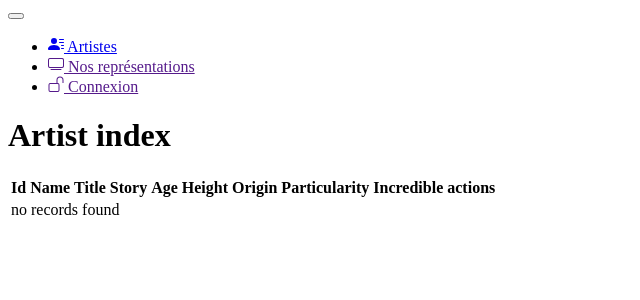
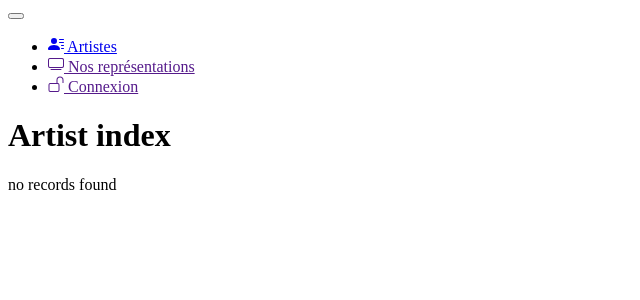
Before and after one commit to mayard689/wonderWildCircus, a Symfony app: template templates/artist/index.html.twig in a window 1280 px wide. Shown: the part 289-589 px from the top of the page, without its empty margins (0-640 px from the left). Run offline with Twig, Linux system fonts and the light colour scheme; the template is opened without the code that fills it, so the values that code supplies are empty; some libraries are stand-ins or nearby versions.

Commit message:
replace table by a serie of div in the artist index

```diff
--- a/templates/artist/index.html.twig
+++ b/templates/artist/index.html.twig
@@ -5,48 +5,30 @@
 {% block body %}
     <h1>Artist index</h1>
 
-    <table class="table">
-        <thead>
-            <tr>
-                <th>Id</th>
-                <th>Name</th>
-                <th>Title</th>
-                <th>Story</th>
-                <th>Age</th>
-                <th>Height</th>
-                <th>Origin</th>
-                <th>Particularity</th>
-                <th>Incredible</th>
-                <th>actions</th>
-            </tr>
-        </thead>
-        <tbody>
+
+
         {% for artist in artists %}
-            <tr>
-                <td>{{ artist.id }}</td>
-                <td>{{ artist.name }}</td>
-                <td>{{ artist.title }}</td>
-                <td>{{ artist.story }}</td>
-                <td>{{ artist.age }}</td>
-                <td>{{ artist.height }}</td>
-                <td>{{ artist.origin }}</td>
-                <td>{{ artist.particularity }}</td>
-                <td>{{ artist.incredible }}</td>
-                <td>
+            <div class="artist">
+                <p>{{ artist.id }}</p>
+                <p>{{ artist.name }}</p>
+                <p>{{ artist.title }}</p>
+                <p>{{ artist.story }}</p>
+                <p>{{ artist.age }}</p>
+                <p>{{ artist.height }}</p>
+                <p>{{ artist.origin }}</p>
+                <p>{{ artist.particularity }}</p>
+                <p>{{ artist.incredible }}</p>
+                <p>
                     <a href="{{ path('artist_show', {'id': artist.id}) }}">show</a>
                     {% if is_granted('ROLE_ADMIN') %}
                         <a href="{{ path('artist_edit', {'id': artist.id}) }}">edit</a>
                     {%  endif %}
+                </p>
+            </div>
+        {% else %}
+                <p colspan="10">no records found</p>
+        {% endfor %}
 
-                </td>
-            </tr>
-        {% else %}
-            <tr>
-                <td colspan="10">no records found</td>
-            </tr>
-        {% endfor %}
-        </tbody>
-    </table>
 
     {% if is_granted('ROLE_ADMIN') %}
         <a href="{{ path('artist_new') }}">Create new</a>
```
